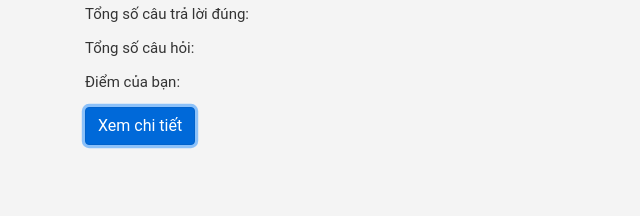
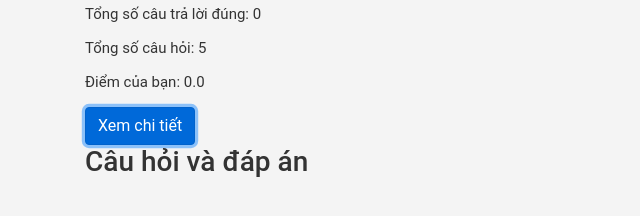
Before and after one commit to ligmaDbolzz/FrontendProject, a plain HTML site: page user/result.html in a window 1280 px wide. Both pictures are taken after a click on the button "Xem chi tiết". Shown: the part 116-332 px from the top of the page, without its empty margins (0-640 px from the left). Drawn offline with nearby package versions, Linux system fonts and the light colour scheme.

Commit message:
update test and result html file

```diff
--- a/user/result.html
+++ b/user/result.html
@@ -20,7 +20,8 @@
         <button id="reviewButton" class="btn btn-primary">Xem chi tiết</button>
         <div id="reviewQuestions" style="display: none;">
             <h3>Câu hỏi và đáp án</h3>
-            <!-- Câu hỏi và đáp án sẽ được thêm vào đây bằng JavaScript -->
+            <div id="questionList">
+            </div>
         </div>
     </div>
     <script src="result.js"></script>
--- a/user/result.js
+++ b/user/result.js
@@ -45,3 +45,82 @@ const quizz = [
         ]
     }
 ];
+
+// Function to parse URL parameters
+function getUrlParams() {
+    const queryString = window.location.search;
+    const urlParams = new URLSearchParams(queryString);
+    const params = {};
+    for (let param of urlParams.entries()) {
+        params[param[0]] = param[1];
+    }
+    return params;
+}
+
+// Function to calculate user score and display result
+function displayResult() {
+    const params = getUrlParams();
+    let correctAnswers = 0;
+    let totalQuestions = 0;
+
+    // Loop through the quiz questions and check user's answers
+    quizz.forEach((question, index) => {
+        const userAnswer = parseInt(params[`question${index + 1}`]);
+        const correctAnswerIndex = question.answers.findIndex(answer => answer.correct);
+        if (userAnswer === correctAnswerIndex + 1) {
+            correctAnswers++;
+        }
+        totalQuestions++;
+    });
+
+    // Calculate user score
+    const userScore = ((correctAnswers / totalQuestions) * 10).toFixed(1);
+
+    // Update result details
+    document.getElementById("correctAnswers").textContent = correctAnswers;
+    document.getElementById("totalQuestions").textContent = totalQuestions;
+    document.getElementById("userScore").textContent = userScore;
+}
+
+// Display quiz result
+displayResult();
+
+// Function to display review questions
+function displayReviewQuestions() {
+    console.log("Displaying review questions");
+    const reviewQuestions = document.getElementById("reviewQuestions");
+    reviewQuestions.style.display = "block";
+    const questionList = document.getElementById("questionList");
+    questionList.innerHTML = ""; // Clear previous content
+
+    const params = getUrlParams(); // Get URL parameters
+
+    quizz.forEach((question, index) => {
+        const listItem = document.createElement("li");
+        listItem.style.listStyleType = "none"; // Clear bullet
+        listItem.innerHTML = `
+            <div class="quizz-div">
+                <div class="question-div">
+                    <h4>Câu hỏi ${index + 1}: ${question.question}</h4>
+                </div>
+                <div class="answer-div">
+                    <p>Correct Answer: ${question.answers.find(answer => answer.correct).text}</p>
+                    <p>Your Answer: ${question.answers[parseInt(params[`question${index + 1}`]) - 1].text}</p>
+                </div>
+            </div>
+        `;
+
+        // Check if user's answer is correct and apply appropriate styling
+        const userAnswerIndex = parseInt(params[`question${index + 1}`]) - 1;
+        if (question.answers[userAnswerIndex].correct) {
+            listItem.style.color = "green";
+        } else {
+            listItem.style.color = "red";
+        }
+
+        questionList.appendChild(listItem);
+    });
+}
+
+// Event listener for review button
+document.getElementById("reviewButton").addEventListener("click", displayReviewQuestions);
```
Also changed, not shown: user/test.html (+0 -1 lines), user/test.js (+6 -14 lines).
